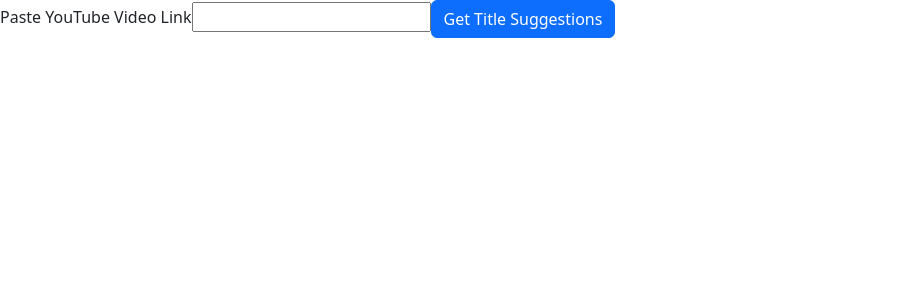
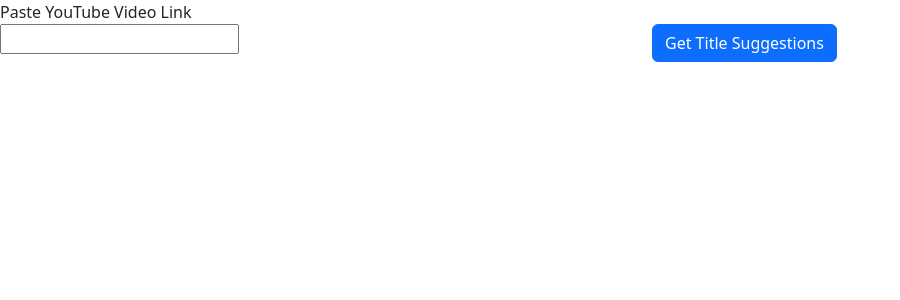
Before and after one commit to busycaesar/YouTube_Title_Assistant, a React (Create React App) app in the folder Frontend/: page / in a window 1280 px wide. Shown: the top 300 px of the page, without its empty margins (0-900 px from the left). Built offline with nearby package versions, Linux system fonts and the light colour scheme.

Commit message:
Refactor(Frontend): Form layout

```diff
--- a/Frontend/src/app.tsx
+++ b/Frontend/src/app.tsx
@@ -1,5 +1,5 @@
 import React, { useState } from "react";
-import { Button } from "react-bootstrap";
+import { Button, Row, Col } from "react-bootstrap";
 import { useForm, SubmitHandler } from "react-hook-form";
 import { getTitleSuggestions } from "./lib";
 
@@ -31,8 +31,14 @@
     <div className="App">
       <form onSubmit={handleSubmit(submitForm)}>
         Paste YouTube Video Link
-        <input {...register("videoLink")} />
-        <Button type="submit">Get Title Suggestions</Button>
+        <Row>
+          <Col>
+            <input {...register("videoLink")} />
+          </Col>
+          <Col>
+            <Button type="submit">Get Title Suggestions</Button>
+          </Col>
+        </Row>
       </form>
 
       <div dangerouslySetInnerHTML={{ __html: suggestedTitles }} />
```
